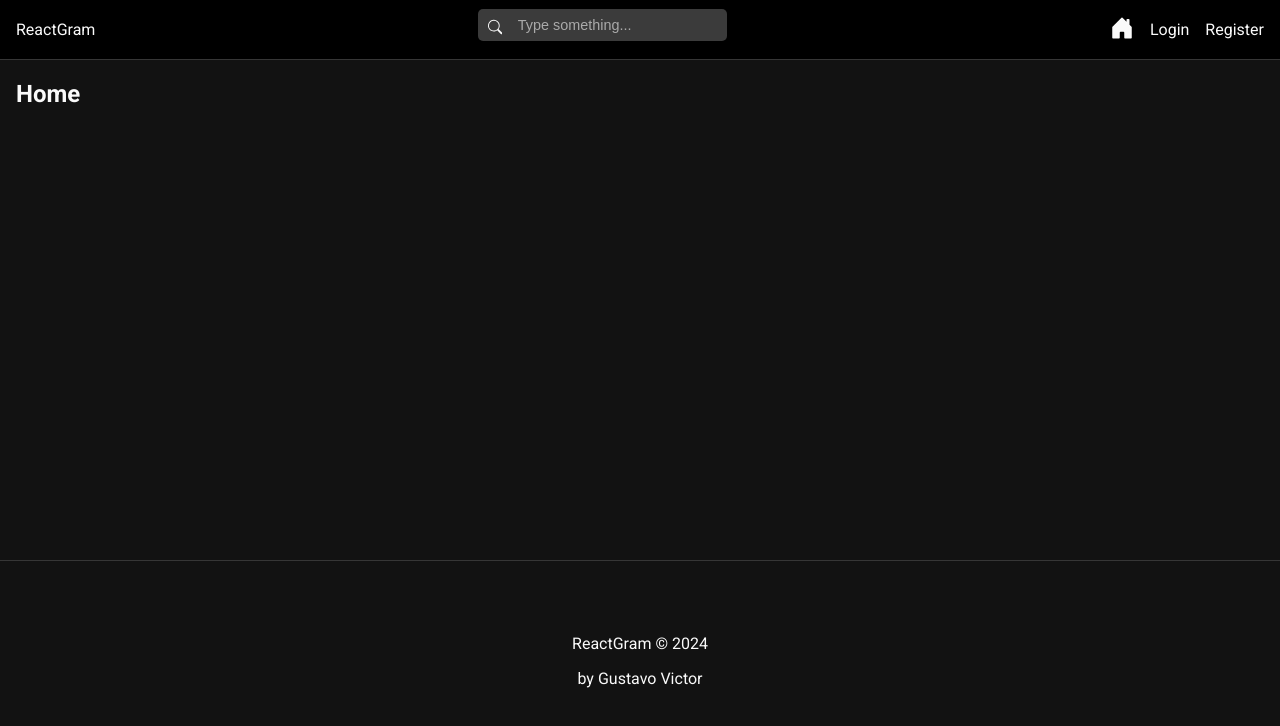
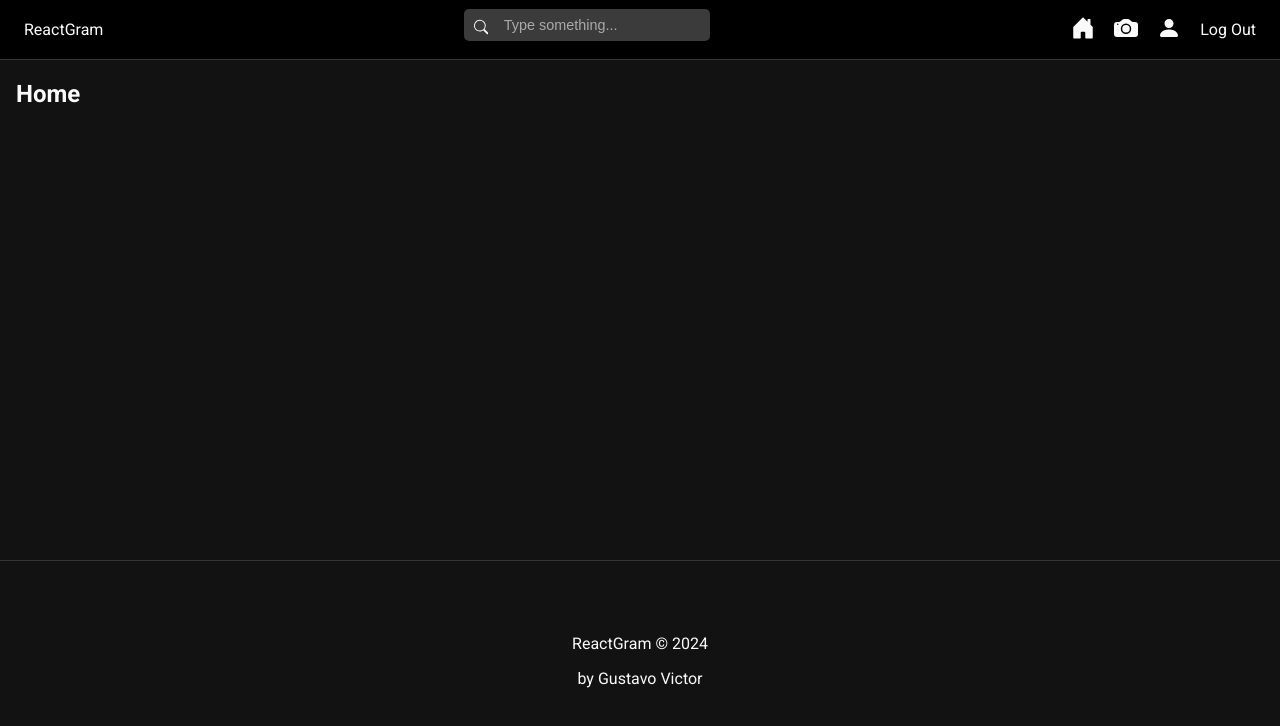
Before and after one commit to Gustavo-Victor/reactgram, a React (Vite) app in the folder client/: page / in a window 1280 px wide. Shown: the top 726 px of the page. Built offline with nearby package versions, Linux system fonts and the light colour scheme; no server answers; sample sign-in values are in the browser's storage.

Commit message:
feat: update Header component

```diff
--- a/client/src/components/ui/Header/index.jsx
+++ b/client/src/components/ui/Header/index.jsx
@@ -1,3 +1,7 @@
+import { useAuth } from "../../../hooks/useAuth";
+import { useState } from "react";
+import { useDispatch, useSelector } from "react-redux";
+import { useNavigate } from "react-router-dom";
 import { NavLink, Link } from "react-router-dom";
 import {
     BsSearch,
@@ -10,6 +14,9 @@ import "./style.css";
 
 
 export default function Header() {
+    const { authenticated } = useAuth();
+    const { user } = useSelector(state => state.auth);
+
     return (
         <header id="main-header">
             <nav id="nav">
@@ -24,15 +31,39 @@ export default function Header() {
                         placeholder="Type something..." />
                 </form>
                 <ul id="nav-list">
+                    {authenticated ? (
+                        <>
                             <li>
-                        <NavLink to="/"><BsHouseDoorFill /></NavLink>
+                                <NavLink to="/">
+                                    <BsHouseDoorFill />
+                                </NavLink>
                             </li>
+                            {user &&
+                                <li>
+                                    <NavLink to={`/users/${user._id}`}>
+                                        <BsFillCameraFill />
+                                    </NavLink>
+                                </li>
+                            }
+                            <li>
+                                <NavLink to="/profile">
+                                    <BsFillPersonFill />
+                                </NavLink>
+                            </li>
+                            <li>
+                                <span>Log Out</span>
+                            </li>
+                        </>
+                    ) : (
+                        <>
                             <li>
                                 <NavLink to="/login">Login</NavLink>
                             </li>
                             <li>
                                 <NavLink to="/register">Register</NavLink>
                             </li>
+                        </>
+                    )}
                 </ul>
             </nav>
         </header>
--- a/client/src/components/ui/Header/style.css
+++ b/client/src/components/ui/Header/style.css
@@ -5,7 +5,7 @@
     align-items: center;
     background-color: #000;
     border-bottom: 1px solid #363636;
-    padding: .1rem 1rem;
+    padding: .1rem 1.5rem;
     position: fixed;
     top: 0;
     left: 0;
@@ -16,7 +16,7 @@
 #nav-list {
     display: flex;
     align-items: center;
-    gap: 1rem;
+    gap: 1.2rem;
 }
 
 
```
Lines whose indentation alone changed are shown as unchanged.
